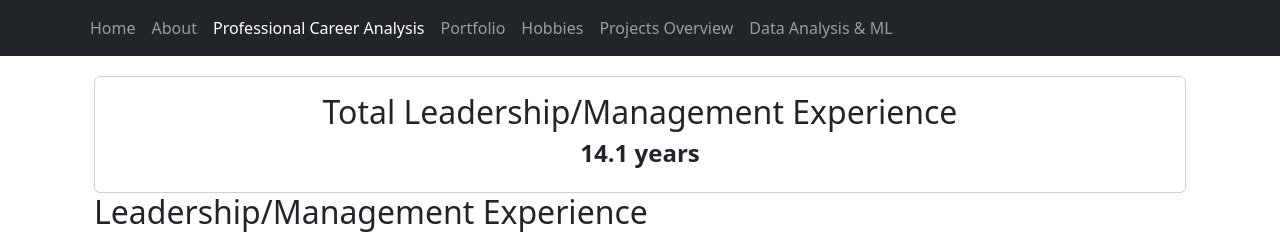
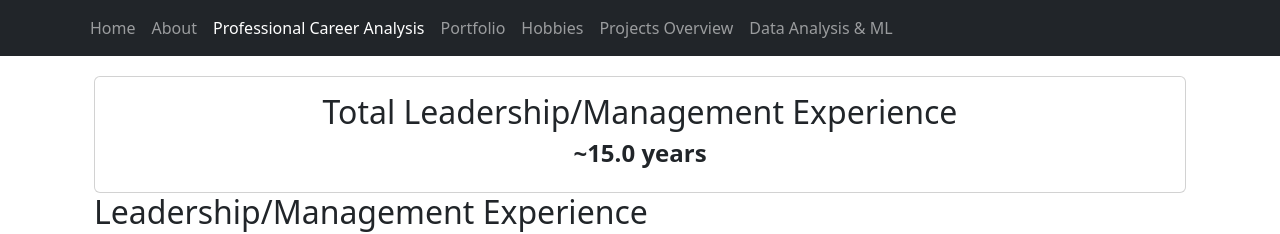
Before and after one commit to OldAlexhub/mohamedgad, a React (Create React App) app: page /analysis in a window 1280 px wide. Shown: the top 234 px of the page. Built offline with nearby package versions, Linux system fonts and the light colour scheme.

Commit message:
updated experiance

```diff
--- a/src/routes/Analysis.jsx
+++ b/src/routes/Analysis.jsx
@@ -148,7 +148,7 @@ const Analysis = () => {
   //   "Strategic Business Relationships and Partnerships",
   // ];
 
-  const totalAccumulativeYears = 14.1; // Calculated total years of experience
+  const totalAccumulativeYears = 15; // Calculated total years of experience
   // const chartOptions = {
   //   responsive: true,
   //   maintainAspectRatio: true, // You can adjust aspect ratio according to your needs
@@ -171,7 +171,7 @@ const Analysis = () => {
               <Card.Text style={{ textAlign: "center" }}>
                 <h4>
                   {" "}
-                  <strong>{totalAccumulativeYears.toFixed(1)} years</strong>
+                  <strong>~{totalAccumulativeYears.toFixed(1)} years</strong>
                 </h4>
               </Card.Text>
             </Card.Body>
```
